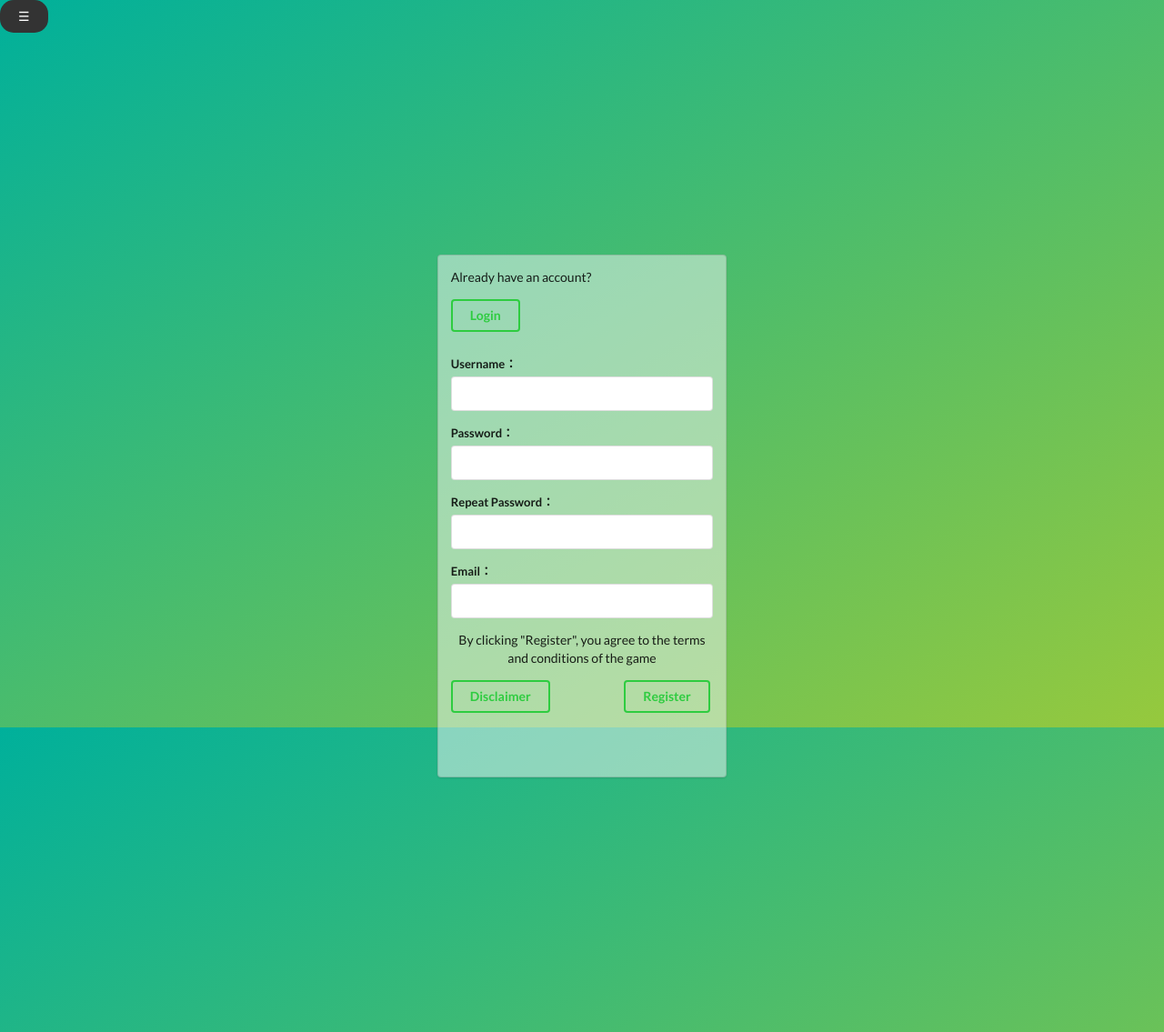
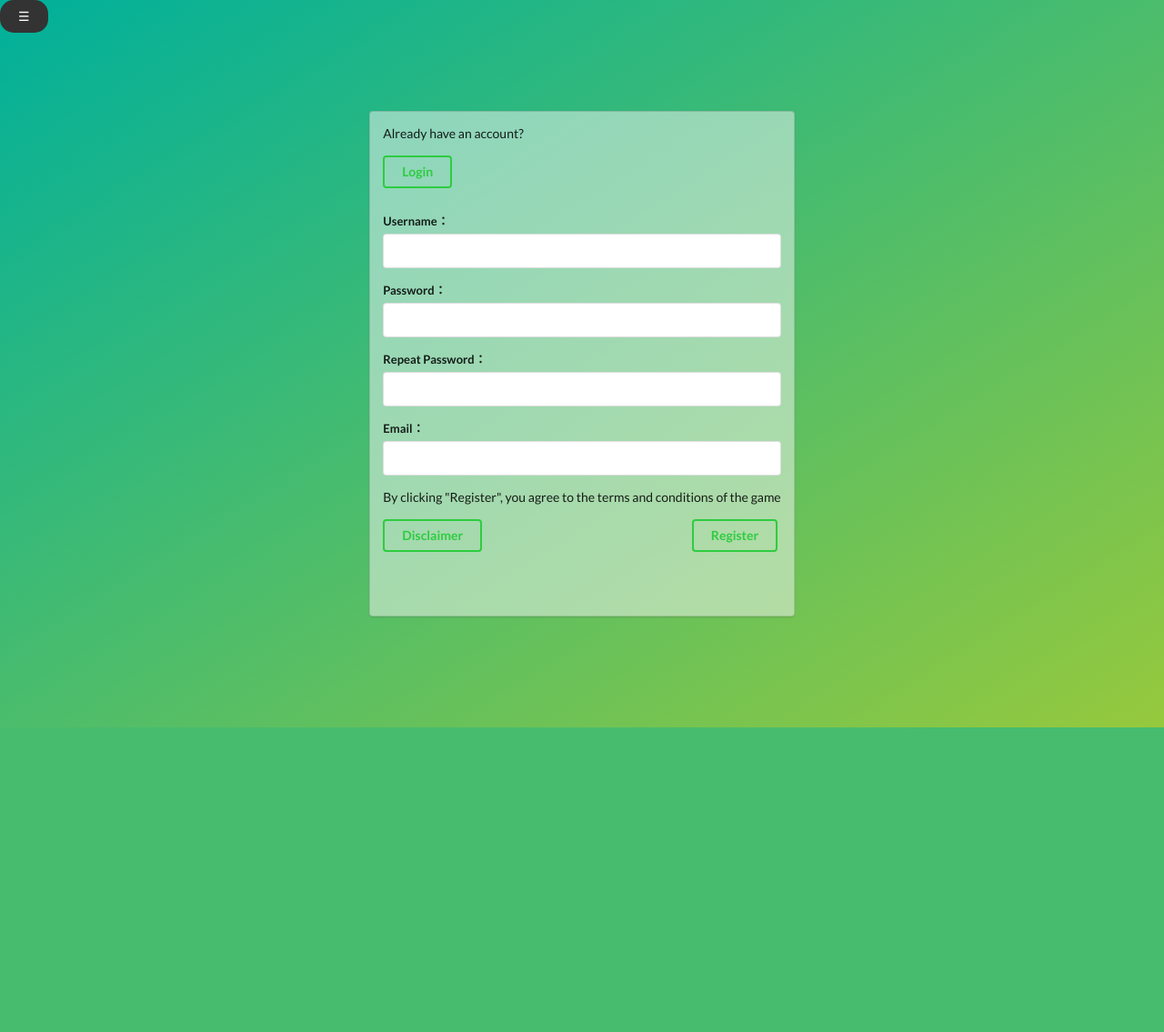
Before and after one commit to RNG21/Green-Quest, a Django app: page /register/ in a window 1280 px wide. Shown: the whole page at 91% size. After the commit the page ends 800 px from the top, so only its background shows below. Run offline with Django 4.2, Linux system fonts and the light colour scheme.

Commit message:
fix: register form out of screen

```diff
--- a/mysite/login/templates/register.html
+++ b/mysite/login/templates/register.html
@@ -26,6 +26,16 @@
           padding-bottom: 5em;
           background-color: rgba(245, 245, 245, 0.5);
       }
+
+      .center {
+        top: 0;
+        left: 0;
+        width: 100%;
+        height: 100%;
+        display: flex;
+        justify-content: center;
+        align-items: center;
+      }
   </style>
   <title>Register</title>
 </head>
@@ -34,8 +44,8 @@
 
   {% include 'mysite/base.html' %}
 
-    <div style="width: 70%; margin: 0 auto; padding-top: 20em;padding-bottom: 20em;">
-          <div class="ui stackable centered column grid">
+    <div style="max-width: 2000px; margin: 0 auto;" class="center">
+          <div>
             <div class="centered row">
               <div class="six wide column">
                 <div style="padding-bottom: 5em; background-color: rgba(245, 245, 245,0.5);" class="ui segment">
```
